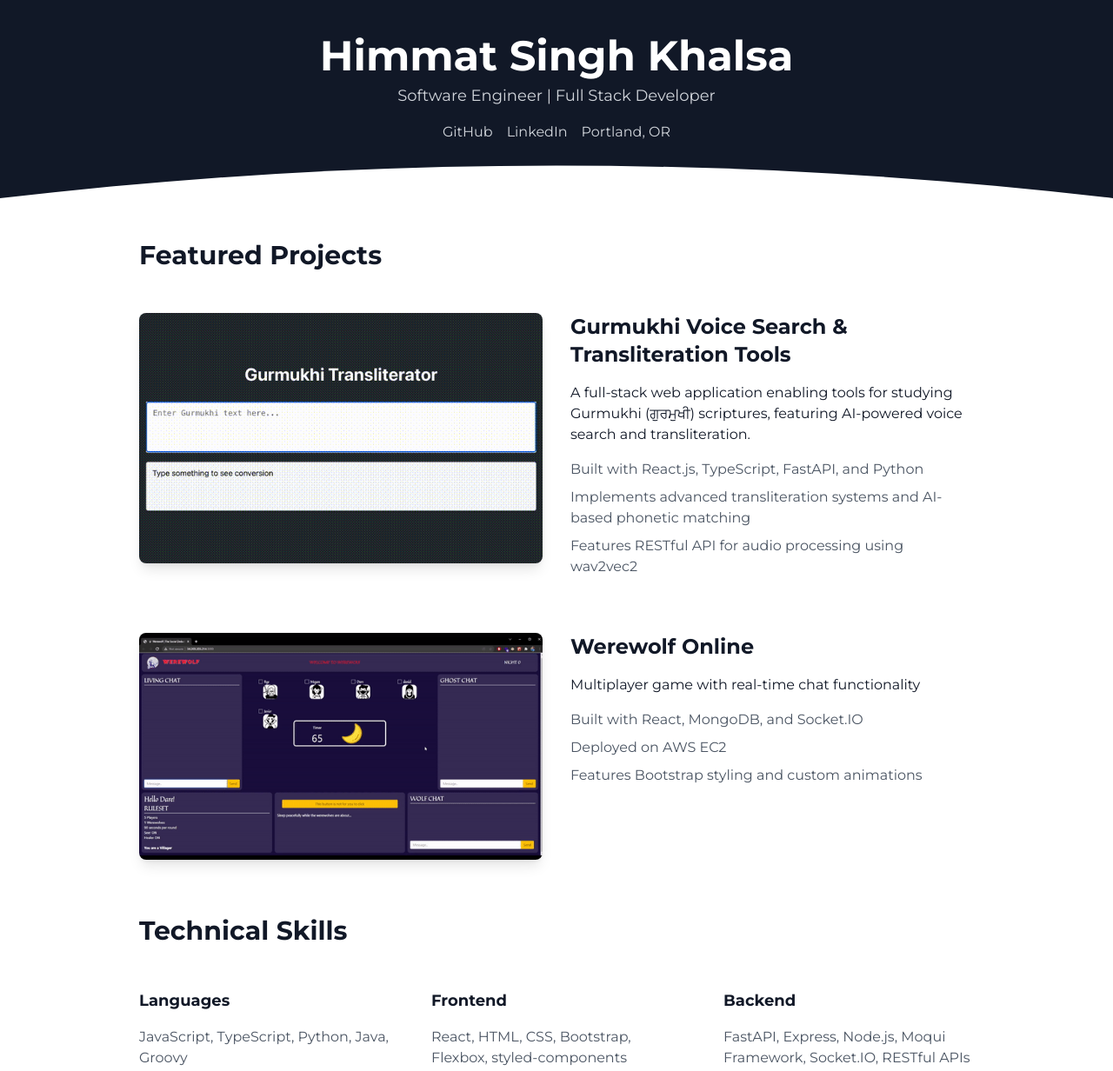
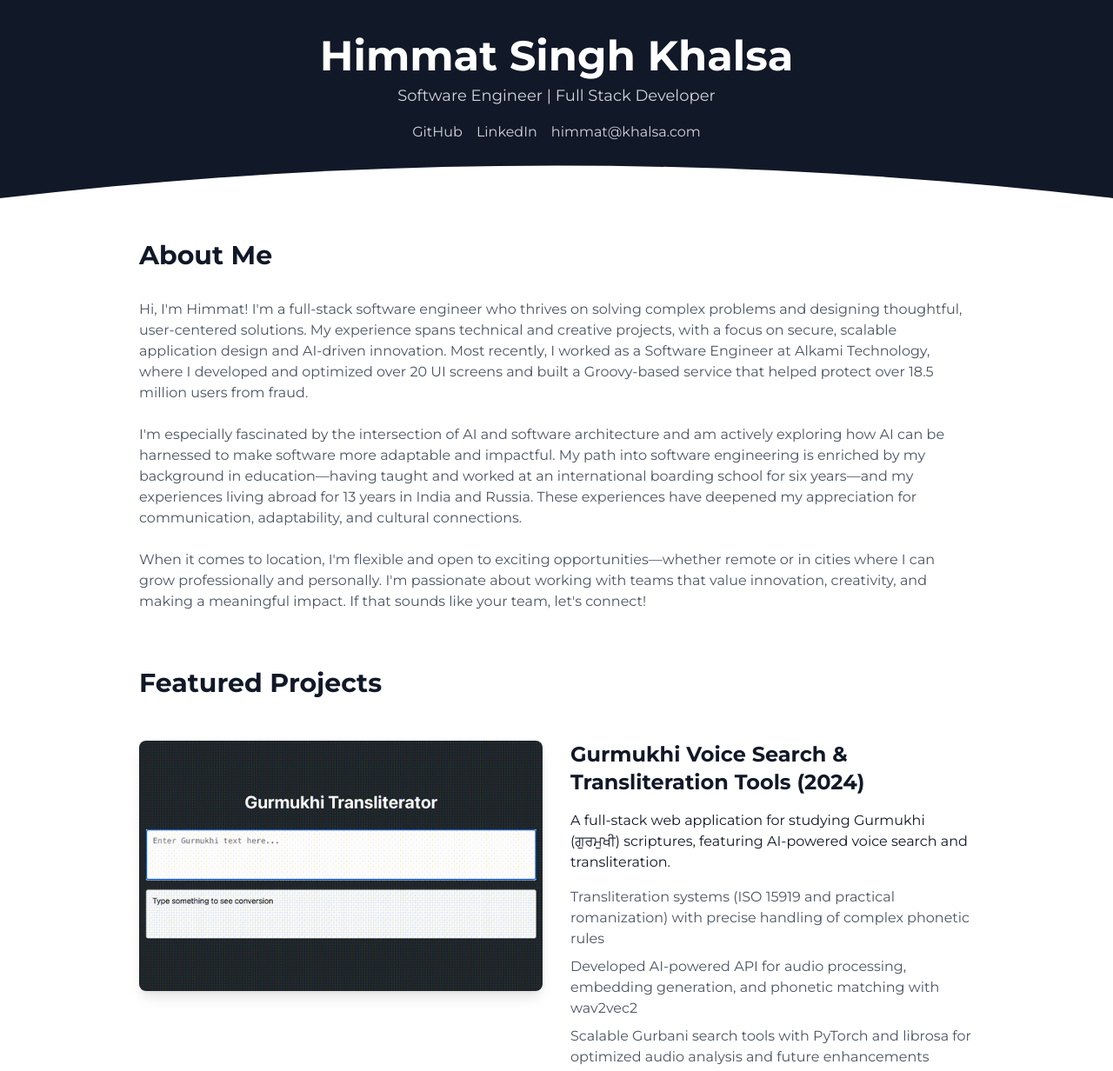
Before and after one commit to thehimmat/thehimmat.github.io, a plain HTML site: page index.html in a window 1280 px wide. Shown: the top 1232 px of the page at 87% size. Drawn offline with Linux system fonts and the light colour scheme.

Commit message:
update content

```diff
--- a/index.html
+++ b/index.html
@@ -15,7 +15,7 @@
             <div class="flex justify-center space-x-4 mt-4 pb-16">
                 <a href="https://github.com/thehimmat" class="text-gray-300 hover:text-white transition-colors duration-200" target="_blank">GitHub</a>
                 <a href="https://linkedin.com/in/himmatkhalsa" class="text-gray-300 hover:text-white transition-colors duration-200" target="_blank">LinkedIn</a>
-                <span class="text-gray-300">Portland, OR</span>
+                <span id="secureEmail" class="text-gray-300">Loading email...</span>
             </div>
         </div>
         <div class="absolute bottom-0 left-0 w-full overflow-hidden">
@@ -26,6 +26,17 @@
     </header>
 
     <main class="max-w-5xl mx-auto px-4 py-12 sm:px-6 lg:px-8">
+        <section class="mb-16">
+            <h2 class="text-3xl font-bold mb-8">About Me</h2>
+            <div class="space-y-6 text-gray-600">
+                <p>Hi, I'm Himmat! I'm a full-stack software engineer who thrives on solving complex problems and designing thoughtful, user-centered solutions. My experience spans technical and creative projects, with a focus on secure, scalable application design and AI-driven innovation. Most recently, I worked as a Software Engineer at Alkami Technology, where I developed and optimized over 20 UI screens and built a Groovy-based service that helped protect over 18.5 million users from fraud.</p>
+
+                <p>I'm especially fascinated by the intersection of AI and software architecture and am actively exploring how AI can be harnessed to make software more adaptable and impactful. My path into software engineering is enriched by my background in education—having taught and worked at an international boarding school for six years—and my experiences living abroad for 13 years in India and Russia. These experiences have deepened my appreciation for communication, adaptability, and cultural connections.</p>
+
+                <p>When it comes to location, I'm flexible and open to exciting opportunities—whether remote or in cities where I can grow professionally and personally. I'm passionate about working with teams that value innovation, creativity, and making a meaningful impact. If that sounds like your team, let's connect!</p>
+            </div>
+        </section>
+
         <section class="mb-16">
             <h2 class="text-3xl font-bold mb-12">Featured Projects</h2>
             <div class="space-y-16">
@@ -41,14 +52,15 @@
                             <a href="https://github.com/thehimmat/gurmukhi-voice-search"
                                class="hover:text-gray-600 transition-colors duration-200"
                                target="_blank">
-                                Gurmukhi Voice Search & Transliteration Tools
+                                Gurmukhi Voice Search & Transliteration Tools (2024)
                             </a>
                         </h3>
-                        <p class="mb-4">A full-stack web application enabling tools for studying Gurmukhi (ਗੁਰਮੁਖੀ) scriptures, featuring AI-powered voice search and transliteration.</p>
+                        <p class="mb-4">A full-stack web application for studying Gurmukhi (ਗੁਰਮੁਖੀ) scriptures, featuring AI-powered voice search and transliteration.</p>
                         <ul class="space-y-2 text-gray-600">
-                            <li>Built with React.js, TypeScript, FastAPI, and Python</li>
-                            <li>Implements advanced transliteration systems and AI-based phonetic matching</li>
-                            <li>Features RESTful API for audio processing using wav2vec2</li>
+                            <li>Transliteration systems (ISO 15919 and practical romanization) with precise handling of complex phonetic rules</li>
+                            <li>Developed AI-powered API for audio processing, embedding generation, and phonetic matching with wav2vec2</li>
+                            <li>Scalable Gurbani search tools with PyTorch and librosa for optimized audio analysis and future enhancements</li>
+                            <li>Tech Stack: React, TypeScript, FastAPI, Docker, Hugging Face, wav2vec2, Sentence-BERT, Python, unittest</li>
                         </ul>
                     </div>
                 </div>
@@ -65,14 +77,15 @@
                             <a href="https://github.com/thehimmat/werewolf"
                                class="hover:text-gray-600 transition-colors duration-200"
                                target="_blank">
-                                Werewolf Online
+                                Werewolf Online (2022)
                             </a>
                         </h3>
-                        <p class="mb-4">Multiplayer game with real-time chat functionality</p>
+                        <p class="mb-4">A multiplayer social deduction game supporting up to 35 players with real-time chat, role-based gameplay, and automated narration. Players can join as Werewolf, Healer, Seer, or Villager roles.</p>
                         <ul class="space-y-2 text-gray-600">
-                            <li>Built with React, MongoDB, and Socket.IO</li>
-                            <li>Deployed on AWS EC2</li>
-                            <li>Features Bootstrap styling and custom animations</li>
+                            <li>Built with React, Node.js/Express, MongoDB, and Socket.IO for real-time multiplayer functionality</li>
+                            <li>Features role-specific chat rooms, synchronized game states, custom animations, and sound effects</li>
+                            <li>Includes match customization, host controls, voting system, and game timer</li>
+                            <li>Tech Stack: React, Socket.IO, MongoDB, Bootstrap, Styled Components, Webpack, Babel</li>
                         </ul>
                     </div>
                 </div>
@@ -158,5 +171,13 @@
             <p class="text-gray-400">© 2024 Himmat S. Khalsa</p>
         </div>
     </footer>
+
+    <script>
+        window.onload = function() {
+            const emailEncoded = "h&#105;&#109;&#109;&#97;&#116;&#64;&#107;&#104;&#97;&#108;&#115;&#97;&#46;&#99;&#111;&#109;";
+            document.getElementById("secureEmail").innerHTML =
+                '<a href="mailto:' + emailEncoded + '" class="hover:text-white transition-colors duration-200">' + emailEncoded + '</a>';
+        };
+    </script>
 </body>
 </html>
```
Also changed, not shown: output.css.
